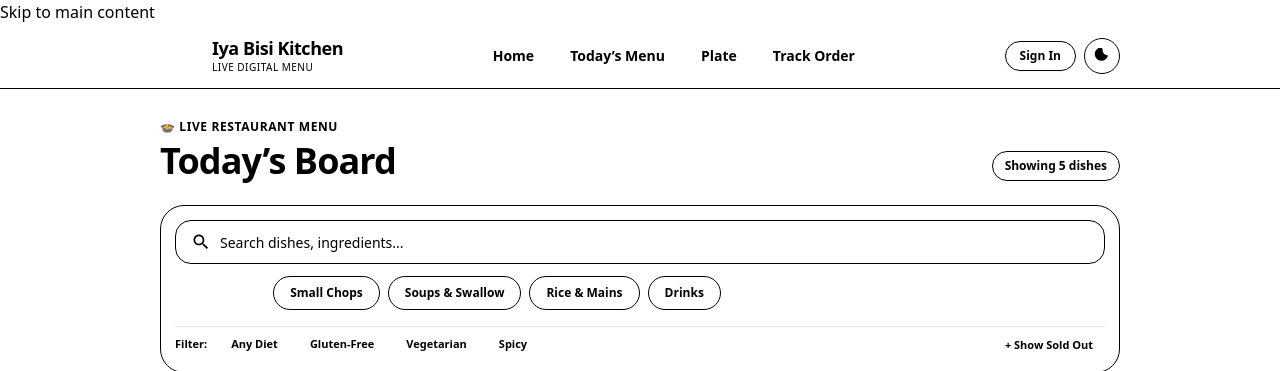
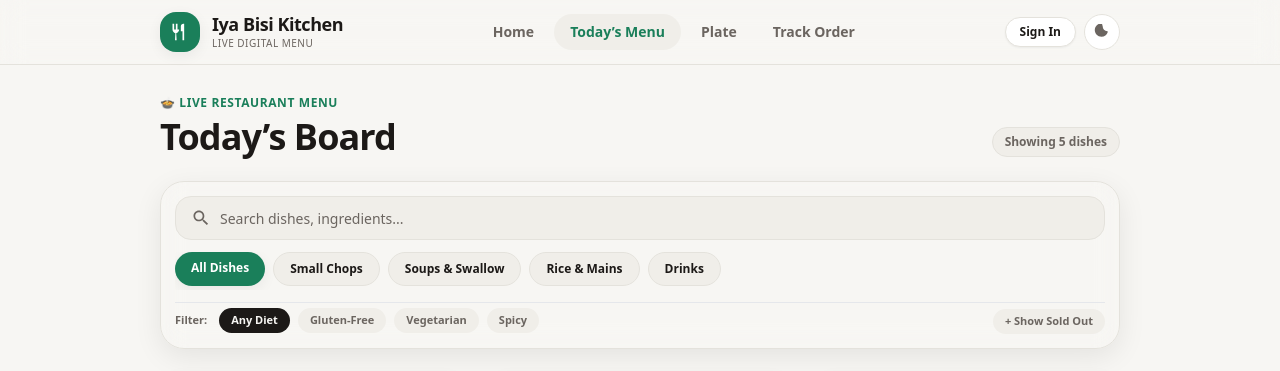
Before and after one commit to emmanueladejuwon2021-star/MenuCraft, a PHP site: page /menu.php in a window 1280 px wide. Shown: the top 371 px of the page. Run offline with PHP 8.4, Linux system fonts and the light colour scheme; some libraries are stand-ins or nearby versions.

Commit message:
fix: add complete theme CSS with variables, dark mode, toasts, animations, and accessibility focus styles

```diff
--- a/assets/css/app.css
+++ b/assets/css/app.css
@@ -1 +1,133 @@
-/* full CSS content here */
+/* MenuCraft Theme Variables & Component Styles */
+
+:root {
+  --color-pine: #1a7f5a;
+  --color-pine-hover: #146848;
+  --color-pine-light: #e6f4ef;
+  --color-clay: #c45c26;
+  --bg-canvas: #f7f6f3;
+  --bg-card: #ffffff;
+  --bg-paper: #f0eee9;
+  --border-line: #e4e2dc;
+  --text-ink: #1c1917;
+  --text-muted: #6b6560;
+  --color-invert: #ffffff;
+  --shadow-soft: 0 4px 14px rgba(0,0,0,0.06);
+  --shadow-card: 0 8px 28px rgba(0,0,0,0.08);
+}
+
+.dark {
+  --color-pine: #2ecc8a;
+  --color-pine-hover: #25b87a;
+  --color-pine-light: #1a3d2e;
+  --color-clay: #e07a3d;
+  --bg-canvas: #121410;
+  --bg-card: #1c1f1a;
+  --bg-paper: #252820;
+  --border-line: #33362e;
+  --text-ink: #f5f3ef;
+  --text-muted: #a39e96;
+  --color-invert: #1c1917;
+  --shadow-soft: 0 4px 14px rgba(0,0,0,0.3);
+  --shadow-card: 0 8px 28px rgba(0,0,0,0.4);
+}
+
+html { scroll-behavior: smooth; }
+
+.skip-link {
+  position: absolute;
+  left: -9999px;
+  top: 0;
+  z-index: 100;
+  padding: 0.5rem 1rem;
+  background: var(--color-pine);
+  color: white;
+  border-radius: 0 0 0.5rem 0.5rem;
+}
+.skip-link:focus { left: 1rem; }
+
+.page-enter {
+  animation: pageEnter 0.35s ease-out;
+}
+@keyframes pageEnter {
+  from { opacity: 0; transform: translateY(8px); }
+  to { opacity: 1; transform: none; }
+}
+
+.tap { transition: transform 0.1s ease, background-color 0.15s; }
+.tap:active { transform: scale(0.97); }
+
+.btn-loading {
+  opacity: 0.7;
+  pointer-events: none;
+}
+.btn-loading::after {
+  content: "";
+  display: inline-block;
+  width: 0.9em;
+  height: 0.9em;
+  margin-left: 0.4em;
+  border: 2px solid currentColor;
+  border-right-color: transparent;
+  border-radius: 50%;
+  animation: spin 0.6s linear infinite;
+  vertical-align: -0.15em;
+}
+@keyframes spin { to { transform: rotate(360deg); } }
+
+#toast-container {
+  position: fixed;
+  bottom: 1.25rem;
+  right: 1.25rem;
+  z-index: 60;
+  display: flex;
+  flex-direction: column;
+  gap: 0.6rem;
+  max-width: 22rem;
+  pointer-events: none;
+}
+.toast {
+  pointer-events: auto;
+  display: flex;
+  align-items: flex-start;
+  gap: 0.6rem;
+  padding: 0.75rem 1rem;
+  border-radius: 1rem;
+  background: var(--bg-card);
+  color: var(--text-ink);
+  border: 1px solid var(--border-line);
+  box-shadow: var(--shadow-card);
+  font-size: 0.875rem;
+  font-weight: 500;
+  animation: toastIn 0.25s ease-out;
+  transition: opacity 0.2s, transform 0.2s;
+}
+.toast.ok { border-left: 4px solid var(--color-pine); }
+.toast.error { border-left: 4px solid #dc2626; }
+@keyframes toastIn {
+  from { opacity: 0; transform: translateY(8px); }
+  to { opacity: 1; transform: none; }
+}
+
+.img-fallback {
+  min-height: 8rem;
+  display: flex;
+  align-items: center;
+  justify-content: center;
+  background: var(--bg-paper);
+  color: var(--text-muted);
+  font-size: 1.5rem;
+  border-radius: 0.75rem;
+}
+
+.scrollbar-none::-webkit-scrollbar { display: none; }
+.scrollbar-none { -ms-overflow-style: none; scrollbar-width: none; }
+
+.line-clamp-2 { display: -webkit-box; -webkit-line-clamp: 2; -webkit-box-orient: vertical; overflow: hidden; }
+.line-clamp-3 { display: -webkit-box; -webkit-line-clamp: 3; -webkit-box-orient: vertical; overflow: hidden; }
+
+/* Focus styles for accessibility */
+button:focus-visible, a:focus-visible, input:focus-visible, select:focus-visible {
+  outline: 2px solid var(--color-pine);
+  outline-offset: 2px;
+}
```
